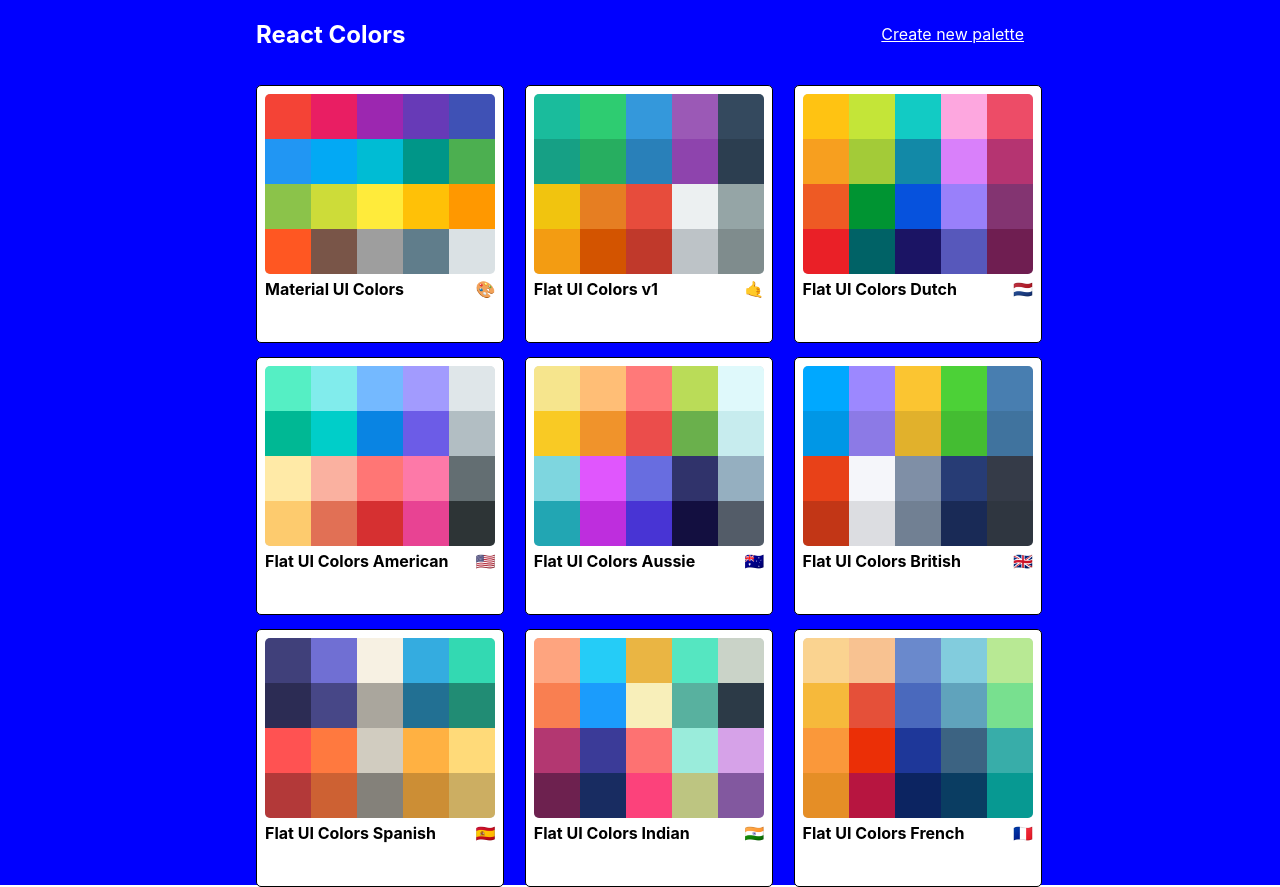
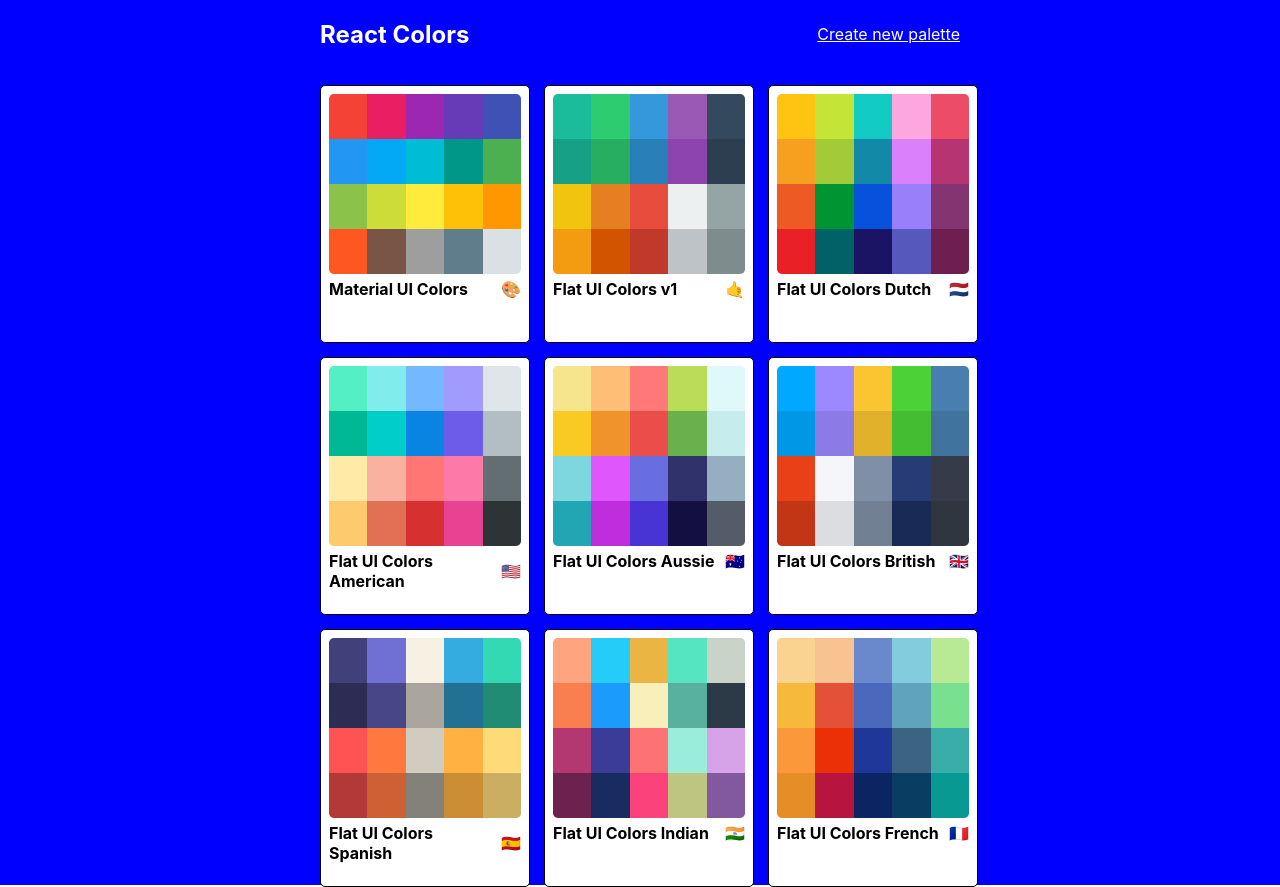
Before and after one commit to zsorosz/react-color-app, a React (Create React App) app: page / in a window 1280 px wide. Built offline with nearby package versions, Linux system fonts and the light colour scheme.

Commit message:
make palette list responsive

```diff
--- a/src/styles/PaletteListStyles.js
+++ b/src/styles/PaletteListStyles.js
@@ -1,3 +1,5 @@
+import sizes from './sizes';
+
 export default {
     root: {
         backgroundColor: "blue",
@@ -7,11 +9,14 @@ export default {
         justifyContent: "center"
     },
     container: {
-        width: "60%",
+        width: "50%",
         height: "100%",
         display: "flex",
         alignItems: "flex-start",
         flexDirection: "column",
+        [sizes.down("lg")]: {
+            width: "80%",
+        },
     },
     nav: {
         display: "flex",
@@ -31,11 +36,21 @@ export default {
         justifyContent: "space-between",
         flexWrap: "wrap",
         // gridTemplateColumns: "repeat(3, 30%)",
-        // gridGap: "5%"
+        // gridGap: "5%",
+        [sizes.down("md")]: {
+            width: "80%",
+            margin: "auto"
+        },
     },
     miniPaletteContainer: {
         width: "30%",
         height: "30vh",
-        // margin: "1rem"
+
+        [sizes.down("md")]: {
+            width: "46%",
+        },
+        [sizes.down("sm")]: {
+            width: "100%",
+        },
     }
 }
--- a/src/styles/sizes.js
+++ b/src/styles/sizes.js
@@ -6,8 +6,9 @@ export default {
         const sizes = {
             xs: "576px",
             sm: "768px",
-            md: "992px",
-            lg: "1200px"
+            md: "1024px",
+            lg: "1200px",
+            xl: "1600px",
         };
         return `@media (max-width: ${sizes[size]})`
     }
```
